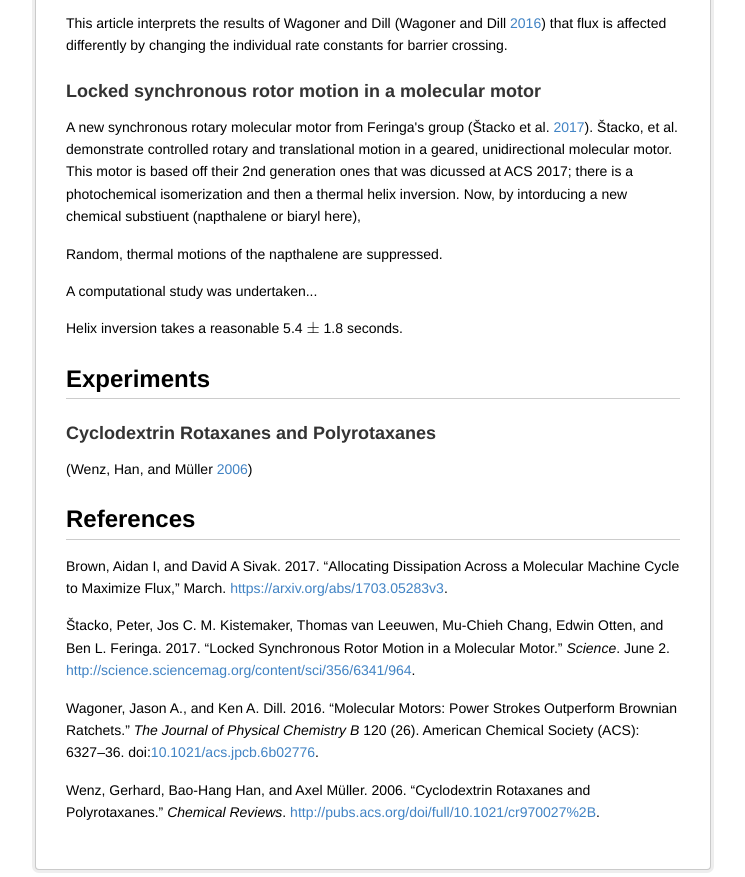
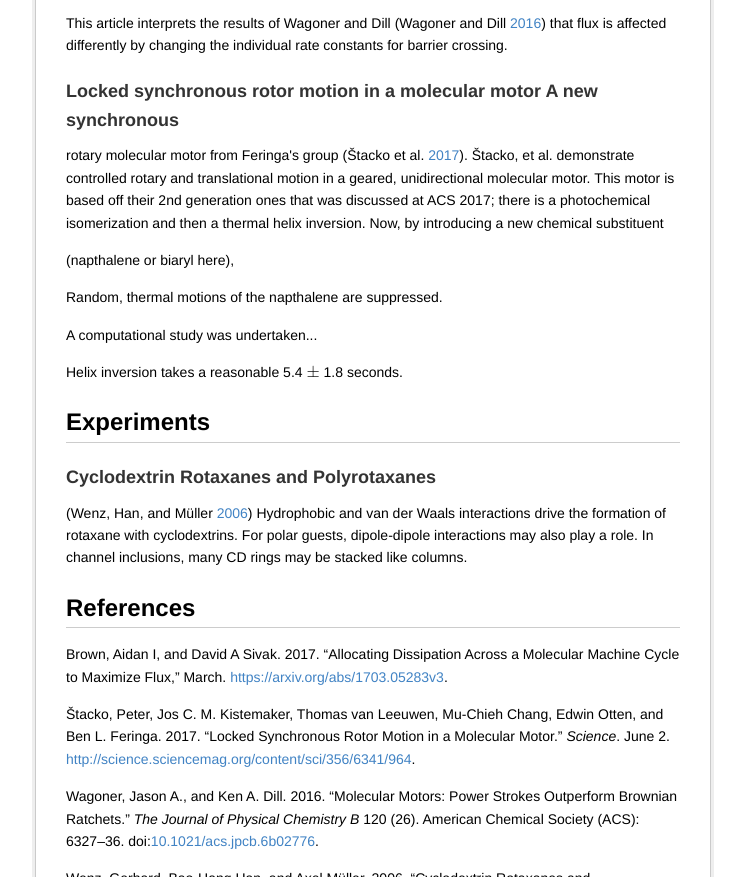
Before and after one commit to slochower/nonequilibrium-literature-review, a plain HTML site: page index.html in a window 1280 px wide. Shown: the part 1255-2132 px from the top of the page, without its empty margins (267-1012 px from the left). Drawn offline with nearby package versions, Linux system fonts and the light colour scheme.

```diff
--- a/index.html
+++ b/index.html
@@ -32,14 +32,15 @@
 <p>We find an unequal optimal dissipation allocation occurs when: the nonequilibrium steady-state flux is maximized, rather than an efficiency or power; optimization is subject to fixed total dissipation budget per cycle, rather than fixed flux or entropy production rate; cycle transitions have different bare rate constants, corresponding to different barrier heights; and the ratio of forward and reverse rate constants varies exponentially, not linearly, with dissipation ((2)).</p>
 </blockquote>
 <p>This article interprets the results of Wagoner and Dill <span class="citation" data-cites="aWrqnjWo">(Wagoner and Dill <a href="#ref-aWrqnjWo">2016</a>)</span> that flux is affected differently by changing the individual rate constants for barrier crossing.</p>
-<h3 id="locked-synchronous-rotor-motion-in-a-molecular-motor">Locked synchronous rotor motion in a molecular motor</h3>
-<p>A new synchronous rotary molecular motor from Feringa's group <span class="citation" data-cites="trvh1E8U">(Štacko et al. <a href="#ref-trvh1E8U">2017</a>)</span>. Štacko, et al. demonstrate controlled rotary and translational motion in a geared, unidirectional molecular motor. This motor is based off their 2nd generation ones that was dicussed at ACS 2017; there is a photochemical isomerization and then a thermal helix inversion. Now, by intorducing a new chemical substiuent (napthalene or biaryl here),</p>
+<h3 id="locked-synchronous-rotor-motion-in-a-molecular-motor-a-new-synchronous">Locked synchronous rotor motion in a molecular motor A new synchronous</h3>
+<p>rotary molecular motor from Feringa's group <span class="citation" data-cites="trvh1E8U">(Štacko et al. <a href="#ref-trvh1E8U">2017</a>)</span>. Štacko, et al. demonstrate controlled rotary and translational motion in a geared, unidirectional molecular motor. This motor is based off their 2nd generation ones that was discussed at ACS 2017; there is a photochemical isomerization and then a thermal helix inversion. Now, by introducing a new chemical substituent</p>
+<p>(napthalene or biaryl here),</p>
 <p>Random, thermal motions of the napthalene are suppressed.</p>
 <p>A computational study was undertaken...</p>
 <p>Helix inversion takes a reasonable 5.4 <span class="math inline">\pm</span> 1.8 seconds.</p>
 <h2 id="experiments">Experiments</h2>
 <h3 id="cyclodextrin-rotaxanes-and-polyrotaxanes">Cyclodextrin Rotaxanes and Polyrotaxanes</h3>
-<p><span class="citation" data-cites="vCOoEBo5">(Wenz, Han, and Müller <a href="#ref-vCOoEBo5">2006</a>)</span></p>
+<p><span class="citation" data-cites="vCOoEBo5">(Wenz, Han, and Müller <a href="#ref-vCOoEBo5">2006</a>)</span> Hydrophobic and van der Waals interactions drive the formation of rotaxane with cyclodextrins. For polar guests, dipole-dipole interactions may also play a role. In channel inclusions, many CD rings may be stacked like columns.</p>
 <h2 id="references" class="unnumbered">References</h2>
 <div id="refs" class="references">
 <div id="ref-1DCUa6egE">
```
Also changed, not shown: 5 other files.
